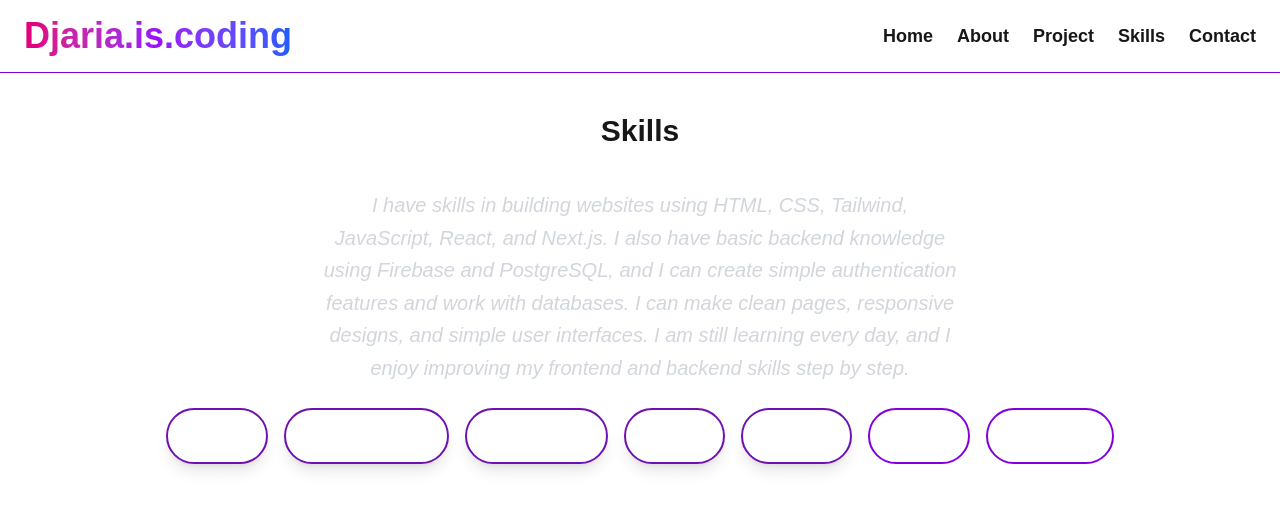
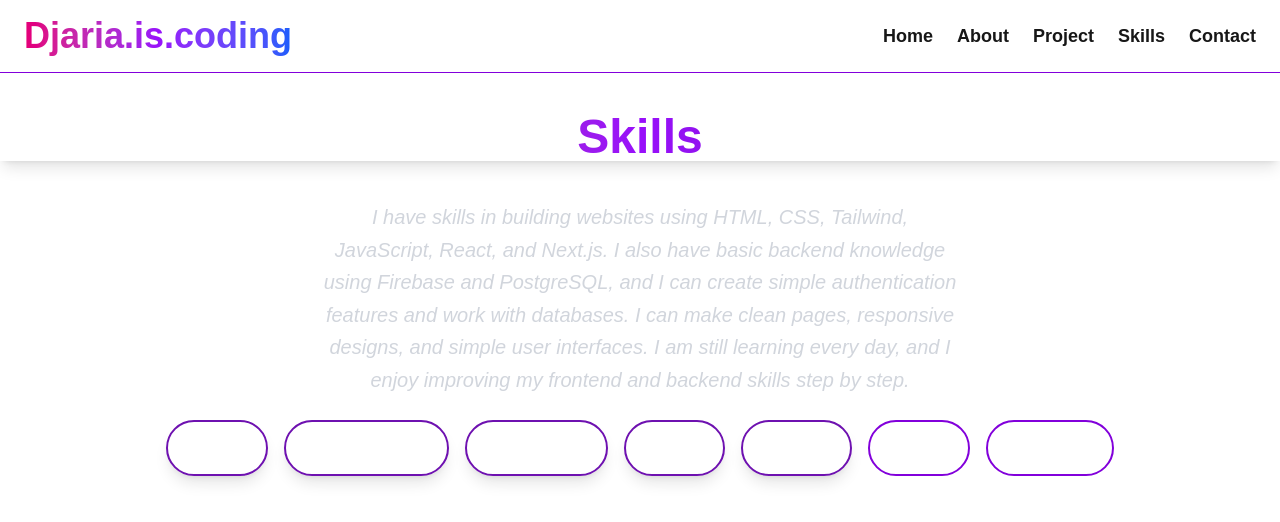
Before and after one commit to UWASEdjaria/my-porifolio-using-next.js, a Next.js app: page /skills in a window 1280 px wide. Shown: the top 522 px of the page. Built offline with nearby package versions, Linux system fonts and the light colour scheme.

Commit message:
Clean home page, style Skills title with gradient, update README

```diff
--- a/app/page.tsx
+++ b/app/page.tsx
@@ -39,11 +39,8 @@ export default function Page() {
             </a>
           </div>
           <div className="flex justify-center">
-  <div className="flex flex-wrap gap-3 sm:gap-4 justify-center text-white font-bold italic p-2">
-    <p className="text-2xl relaxed-leading md:text-gray-400 text-white pl-2 italic">I create beautiful, user-friendly websites that combine design and code. Feel free to reach out and connect!</p>
-    <Link href="/project" className="border-2 border-purple-700 px-4 py-2 rounded-full text-white">Explore for more →</Link>
-         </div>
-         </div>
+            <p className="text-2xl text-center text-white italic">I create beautiful, user-friendly websites that combine design and code. Feel free to reach out and connect!</p>
+          </div>
         </div>
       </div>
     </div>
--- a/app/skills/page.tsx
+++ b/app/skills/page.tsx
@@ -7,7 +7,9 @@ function Skills() {
 
 {/* Skills Section */}
 <div className="py-10">
-  <h2 className="text-center text-3xl font-bold mb-6">
+  <h2 className="text-center text-3xl sm:text-4xl md:text-5xl font-bold mb-6
+             bg-gradient-to-r from-pink-700 via-purple-600 to-purple-900
+             bg-clip-text text-transparent shadow-lg">
     Skills
   </h2>
 <p className="text-center max-w-2xl mx-auto text-sm sm:text-lg md:text-xl
```
Also changed, not shown: 1 other file (tests, documents, lock files or other folders).
